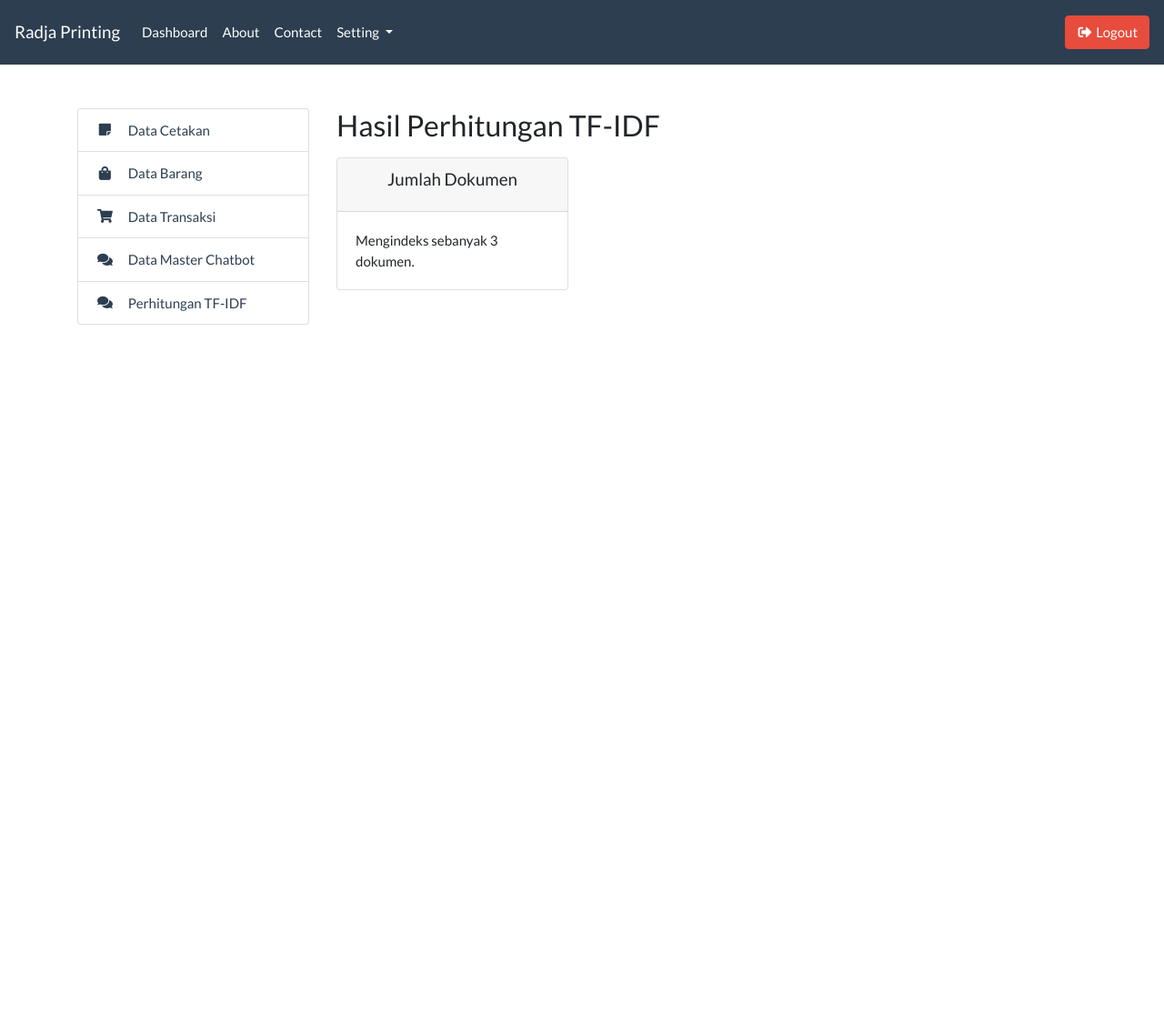
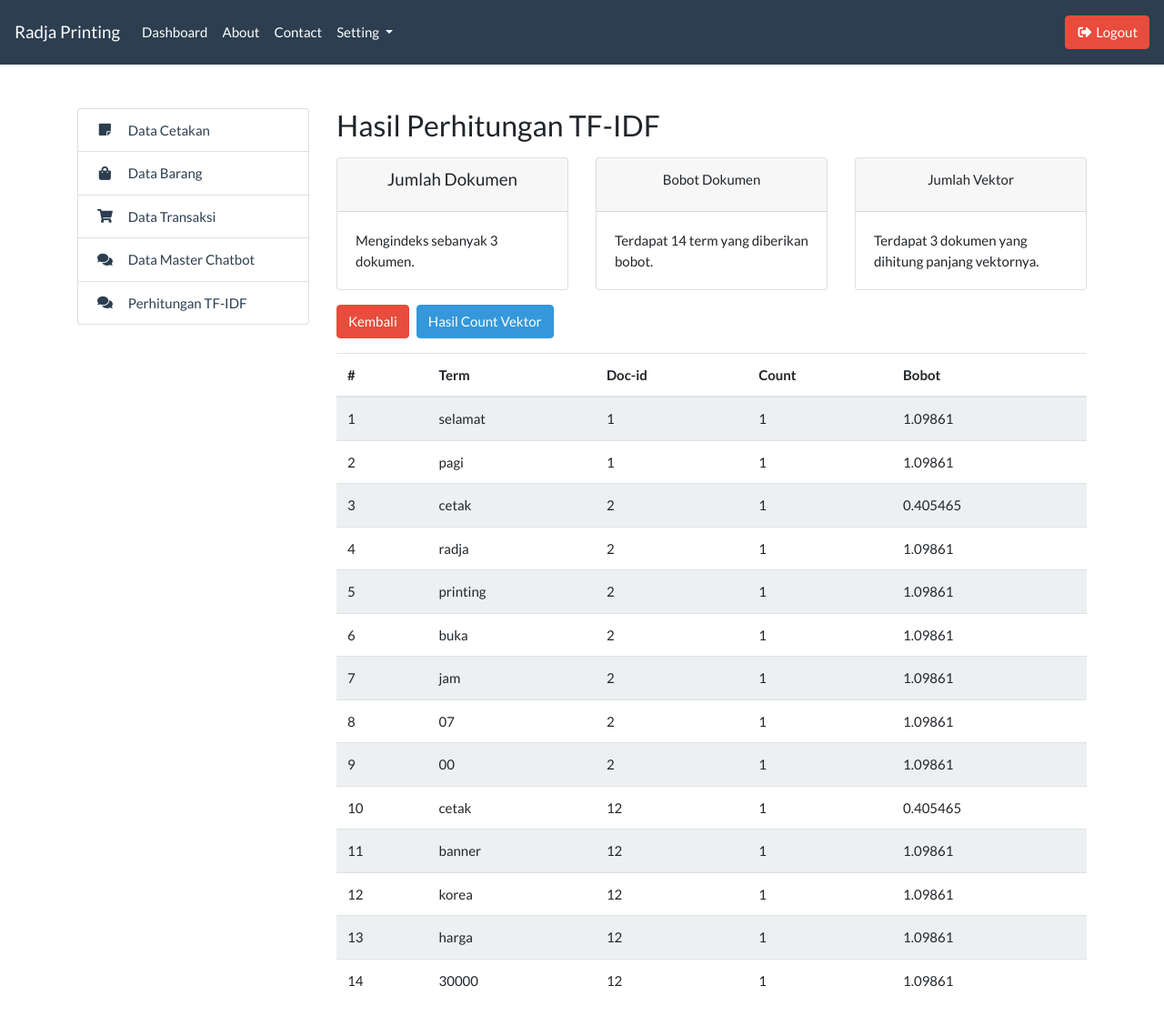
Before and after one commit to joedave13/percetakan, a PHP site: page /admin/master_hitung.php in a window 1280 px wide. Shown: the whole page at 91% size. Before the commit the page ends 357 px from the top, so only its background shows below. Run offline with PHP 8.4, Linux system fonts and the light colour scheme; a user stored in the database is signed in; data comes from the database, SQL or seed files in the repository; tables that the repository leaves empty or names only in its code hold one stand-in row (values such as "Sample post").

Commit message:
Menambah Hitung Bobot dan Panjang Vektor

```diff
--- a/admin/fungsi.php
+++ b/admin/fungsi.php
@@ -21,7 +21,7 @@
     $teks = strtolower(trim($teks));
 
     //Stopword remove
-        $stoplist = array ("yang", "juga", "dari", "dia", "kami", "kamu", "ini", "itu", "atau", "dan", "tersebut", "pada", "dengan", "adalah", "yaitu", "ke");
+    $stoplist = array("yang", "juga", "dari", "dia", "kami", "kamu", "ini", "itu", "atau", "dan", "tersebut", "pada", "dengan", "adalah", "yaitu", "ke");
 
     foreach ($stoplist as $i => $value) {
         $teks = str_replace($stoplist[$i], "", $teks);
@@ -30,7 +30,7 @@
     //Terapkan stemming (ubah ke kata dasar)
     $restem = mysqli_query($koneksi, "SELECT * FROM tb_stem ORDER BY id");
 
-        while($rowstem = mysqli_fetch_array($restem)){
+    while ($rowstem = mysqli_fetch_array($restem)) {
         $teks = str_replace($rowstem['term'], $rowstem['stem'], $teks);
     }
 
@@ -73,12 +73,74 @@
                     $count++;
 
                     mysqli_query($koneksi, "UPDATE tb_index SET jumlah = $count WHERE term = '$aDokumen[$j]' AND id_doc = $docId");
-                    }
-                    else {
+                } else {
                     mysqli_query($koneksi, "INSERT INTO tb_index (term, id_doc, jumlah) VALUES ('$aDokumen[$j]', $docId, 1)");
                 }
             }
         }
     }
 }
-?>
+
+function hitungBobot()
+{
+    include '../koneksi.php';
+    //Hitung total doc id
+    $resn = mysqli_query($koneksi, "SELECT DISTINCT id_doc FROM tb_index");
+    $n = mysqli_num_rows($resn);
+
+    //Ambil setiap record dalam tb_index
+    //Hitung bobot untuk setiap term
+    $resBobot = mysqli_query($koneksi, "SELECT * FROM tb_index ORDER BY id");
+    $num_rows = mysqli_num_rows($resBobot);
+    print("Terdapat " . $num_rows . " term yang diberikan bobot. <br>");
+
+    while ($rowBobot = mysqli_fetch_array($resBobot)) {
+        //$w = tf * log(n/N)
+        $term = $rowBobot['term'];
+        $tf = $rowBobot['jumlah'];
+        $id = $rowBobot['id'];
+
+        //Jumlah dokumen yang mengandung term tersebut (N)
+        $resNTerm = mysqli_query($koneksi, "SELECT COUNT(*) AS N FROM tb_index WHERE term = '$term'");
+        $rowNTerm = mysqli_fetch_array($resNTerm);
+        $NTerm = $rowNTerm['N'];
+
+        $w = $tf * log($n/$NTerm);
+
+        //Update bobot
+        $resUpdateBobot = mysqli_query($koneksi, "UPDATE tb_index SET bobot = $w WHERE id = $id");
+    }
+}
+
+function panjangVektor()
+{
+    include '../koneksi.php';
+    //Hapus isi tabel vektor
+    mysqli_query($koneksi, "TRUNCATE TABLE tb_vektor");
+
+    //Ambil setiap doc id dari table index
+    //Hitung panjang vektor untuk setiap doc id
+    //Simpan ke table vektor
+    $resDocId = mysqli_query($koneksi, "SELECT DISTINCT id_doc FROM tb_index");
+
+    $num_rows = mysqli_num_rows($resDocId);
+    print('Terdapat ' . $num_rows . " dokumen yang dihitung panjang vektornya. <br>");
+
+    while ($rowDocId = mysqli_fetch_array($resDocId)) {
+        $docId = $rowDocId['id_doc'];
+
+        $resVektor = mysqli_query($koneksi, "SELECT bobot FROM tb_index WHERE id_doc = $docId");
+
+        //Jumlahkan semua bobot kuadrat
+        $panjangVektor = 0;
+        while ($rowVektor = mysqli_fetch_array($resVektor)) {
+            $panjangVektor = $panjangVektor + $rowVektor['bobot'] * $rowVektor['bobot'];
+        }
+
+        //Hitung akarnya
+        $panjangVektor = sqrt($panjangVektor);
+
+        //Masukkan ke dalam tabel vektor
+        $resInsertVektor = mysqli_query($koneksi, "INSERT INTO tb_vektor (doc_id, panjang) VALUES ($docId, $panjangVektor)");
+    }
+}
--- a/admin/master_hitung.php
+++ b/admin/master_hitung.php
@@ -16,6 +16,104 @@
                 </div>
             </div>
         </div>
+        <div class="col-md-4">
+            <div class="card">
+                <div class="card-header">
+                    <div class="card-title text-center">Bobot Dokumen</div>
+                </div>
+                <div class="card-body">
+                    <?php hitungBobot(); ?>
+                </div>
+            </div>
+        </div>
+        <div class="col-md-4">
+            <div class="card">
+                <div class="card-header">
+                    <div class="card-title text-center">Jumlah Vektor</div>
+                </div>
+                <div class="card-body">
+                    <?php panjangVektor(); ?>
+                </div>
+            </div>
+        </div>
+    </div>
+
+    <div class="container mt-3">
+        <div class="row">
+            <a href="master_index.php" class="btn btn-danger mb-3">
+                Kembali
+            </a>
+            <button type="button" class="btn btn-info mb-3 mx-2" data-toggle="modal" data-target="#modalVektor">
+                Hasil Count Vektor
+            </button>
+
+            <table class="table table-striped">
+                <thead>
+                    <tr>
+                        <th>#</th>
+                        <th>Term</th>
+                        <th>Doc-id</th>
+                        <th>Count</th>
+                        <th>Bobot</th>
+                    </tr>
+                </thead>
+                <tbody>
+                    <?php
+                        include '../koneksi.php';
+                        $i = 1;
+                        $result = mysqli_query($koneksi, "SELECT * FROM tb_index ORDER BY id");
+                        while($row = mysqli_fetch_array($result)){
+                    ?>
+                    <tr>
+                        <td><?= $i++; ?></td>
+                        <td><?= $row['term']; ?></td>
+                        <td><?= $row['id_doc']; ?></td>
+                        <td><?= $row['jumlah']; ?></td>
+                        <td><?= $row['bobot']; ?></td>
+                    </tr>
+                    <?php } ?>
+                </tbody>
+            </table>
+        </div>
+    </div>
+
+    <div class="modal fade" id="modalVektor" tabindex="-1" role="dialog" aria-labelledby="exampleModalLabel"
+        aria-hidden="true">
+        <div class="modal-dialog">
+            <div class="modal-content">
+                <div class="modal-header">
+                    <h5 class="modal-title" id="exampleModalLabel">Panjang Vektor TF-IDF</h5>
+                    <button type="button" class="close" data-dismiss="modal" aria-label="Close">
+                        <span aria-hidden="true">&times;</span>
+                    </button>
+                </div>
+                <div class="modal-body">
+                    <table class="table table-striped">
+                        <thead>
+                            <tr>
+                                <th>ID Dokumen</th>
+                                <th>Panjang Vektor</th>
+                            </tr>
+                        </thead>
+                        <tbody>
+                            <?php
+                                include '../koneksi.php';
+                                $result = mysqli_query($koneksi, "SELECT * FROM tb_vektor");
+                                while($row = mysqli_fetch_array($result)){
+                            ?>
+                            <tr>
+                                <td><?= $row['doc_id']; ?></td>
+                                <td><?= $row['panjang']; ?></td>
+                            </tr>
+                            <?php } ?>
+                        </tbody>
+                    </table>
+                </div>
+                <div class="modal-footer">
+                    <button type="button" class="btn btn-danger" data-dismiss="modal">Close</button>
+                </div>
+            </div>
+        </div>
     </div>
 
 </div>
```
Lines whose indentation alone changed are shown as unchanged.
